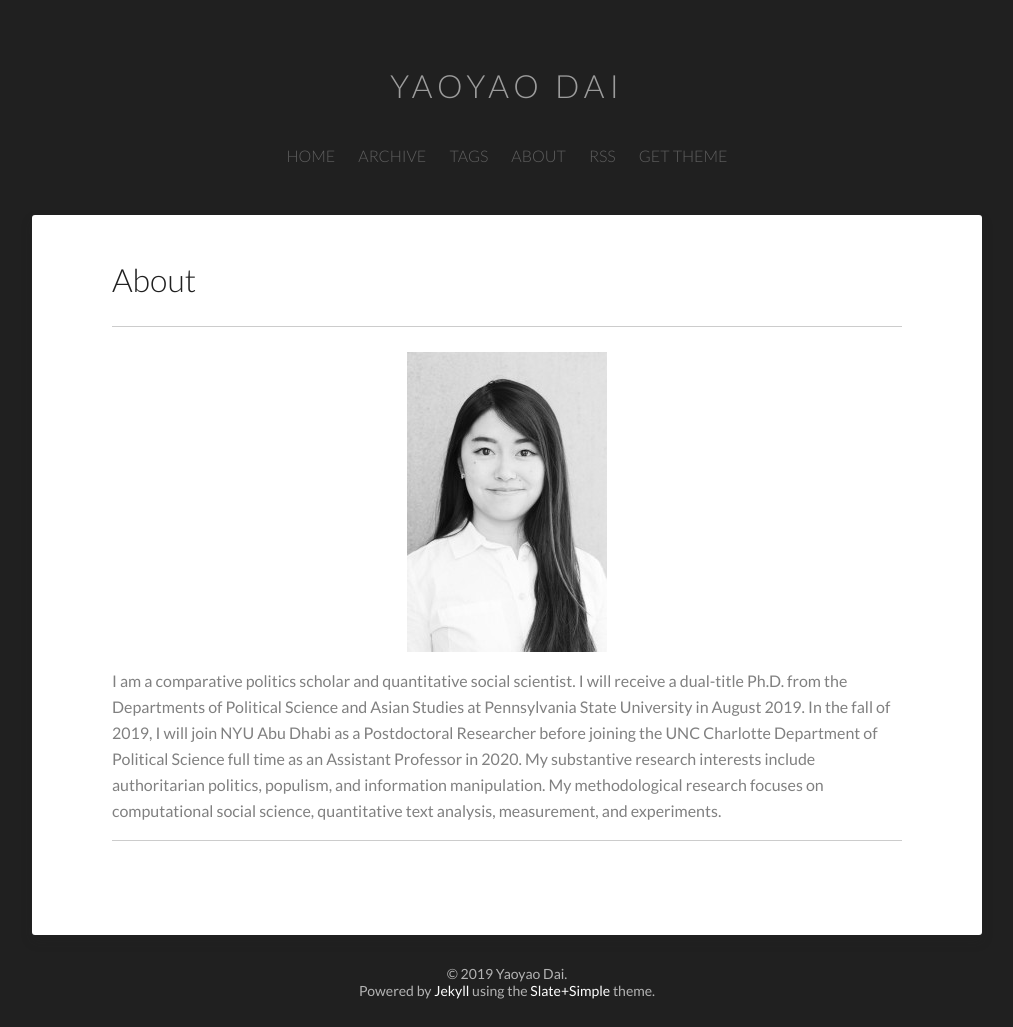
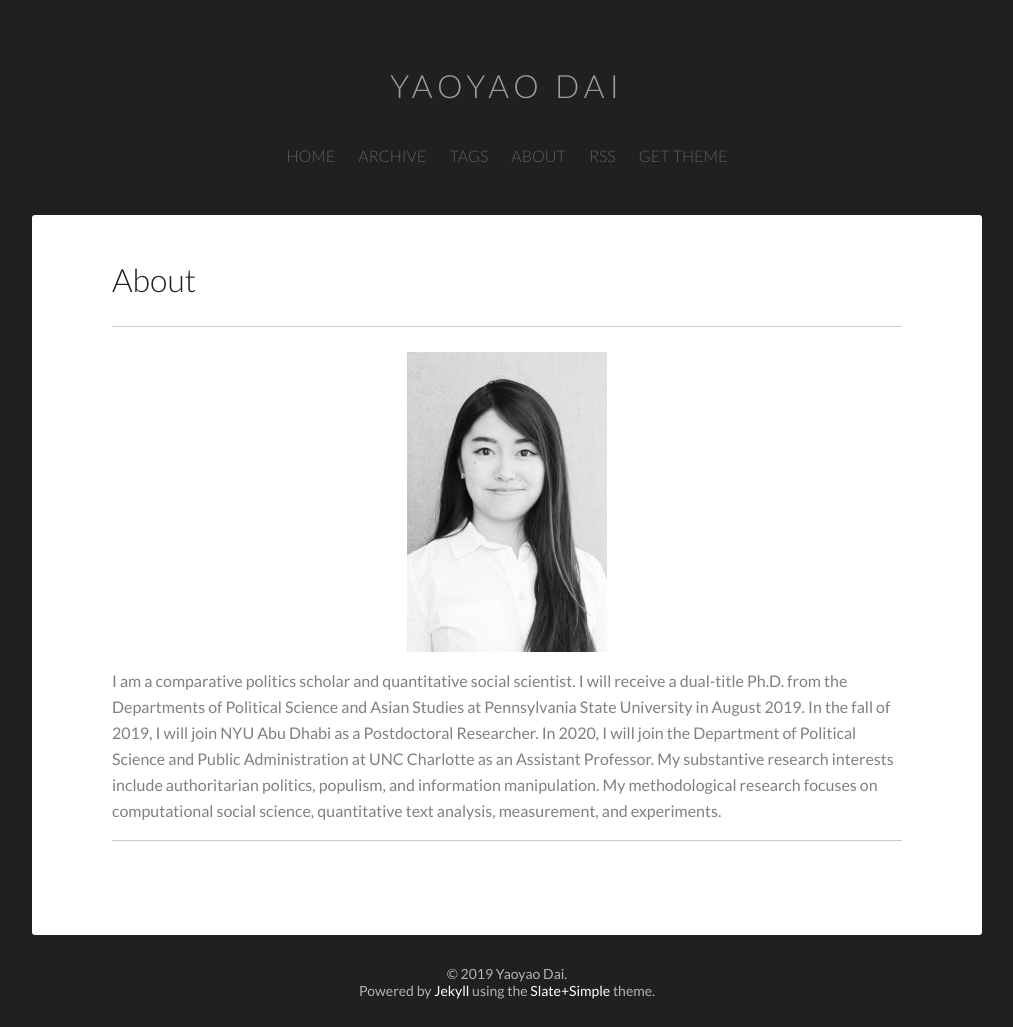
Before and after one commit to YaoyaoDai/yaoyaodai.github.io, a Jekyll site: the page built from about/index.md, in a window 1280 px wide. Shown: the whole page, without its empty margins (133-1146 px from the left). Built offline with Jekyll 4.4.1, drawn with Linux system fonts in a browser that asks for light colours.

Commit message:
Edit bio

```diff
--- a/about/index.md
+++ b/about/index.md
@@ -8,5 +8,5 @@
 </center>
 
 <p>
-I am a comparative politics scholar and quantitative social scientist. I will receive a dual-title Ph.D. from the Departments of Political Science and Asian Studies at Pennsylvania State University in August 2019. In the fall of 2019, I will join NYU Abu Dhabi as a Postdoctoral Researcher before joining the UNC Charlotte Department of Political Science full time as an Assistant Professor in 2020. My substantive research interests include authoritarian politics, populism, and information manipulation. My methodological research focuses on computational social science, quantitative text analysis, measurement, and experiments.
+I am a comparative politics scholar and quantitative social scientist. I will receive a dual-title Ph.D. from the Departments of Political Science and Asian Studies at Pennsylvania State University in August 2019. In the fall of 2019, I will join NYU Abu Dhabi as a Postdoctoral Researcher. In 2020, I will join the Department of Political Science and Public Administration at UNC Charlotte as an Assistant Professor. My substantive research interests include authoritarian politics, populism, and information manipulation. My methodological research focuses on computational social science, quantitative text analysis, measurement, and experiments.
 </p>
```
